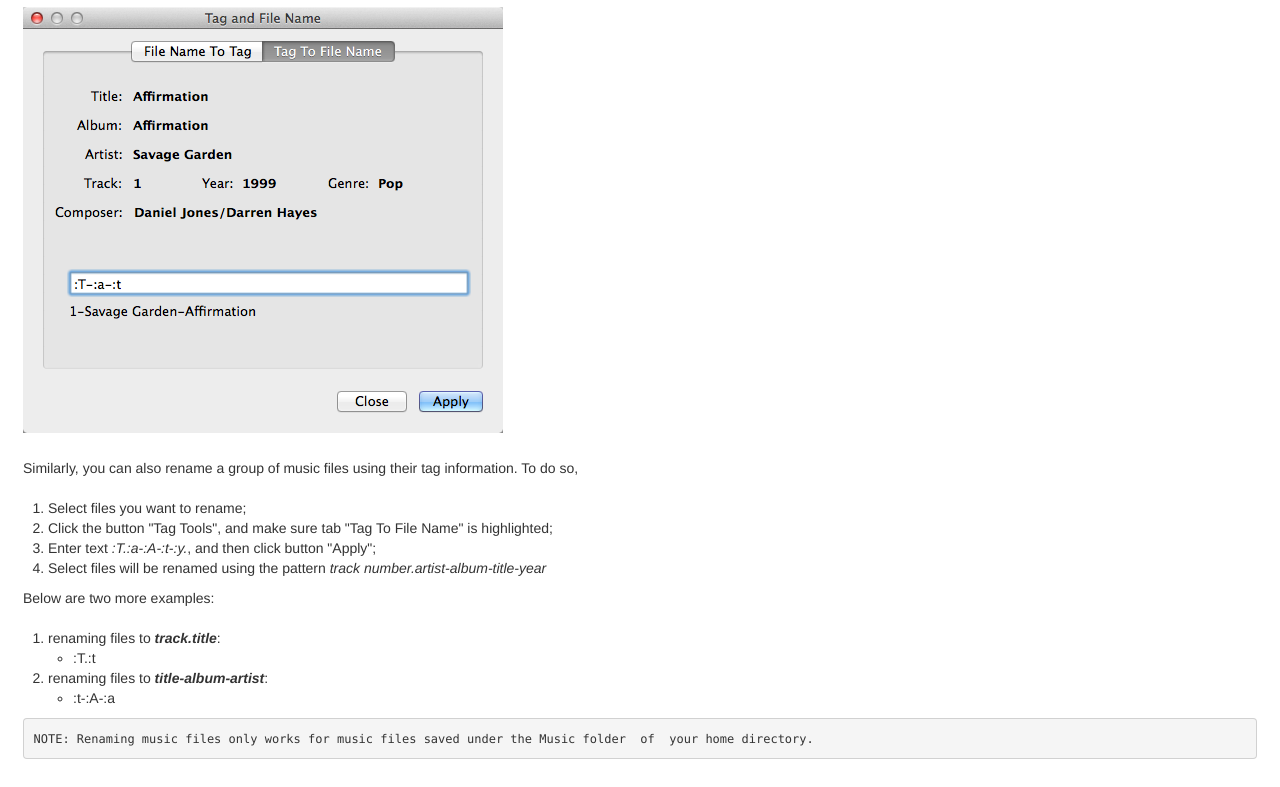
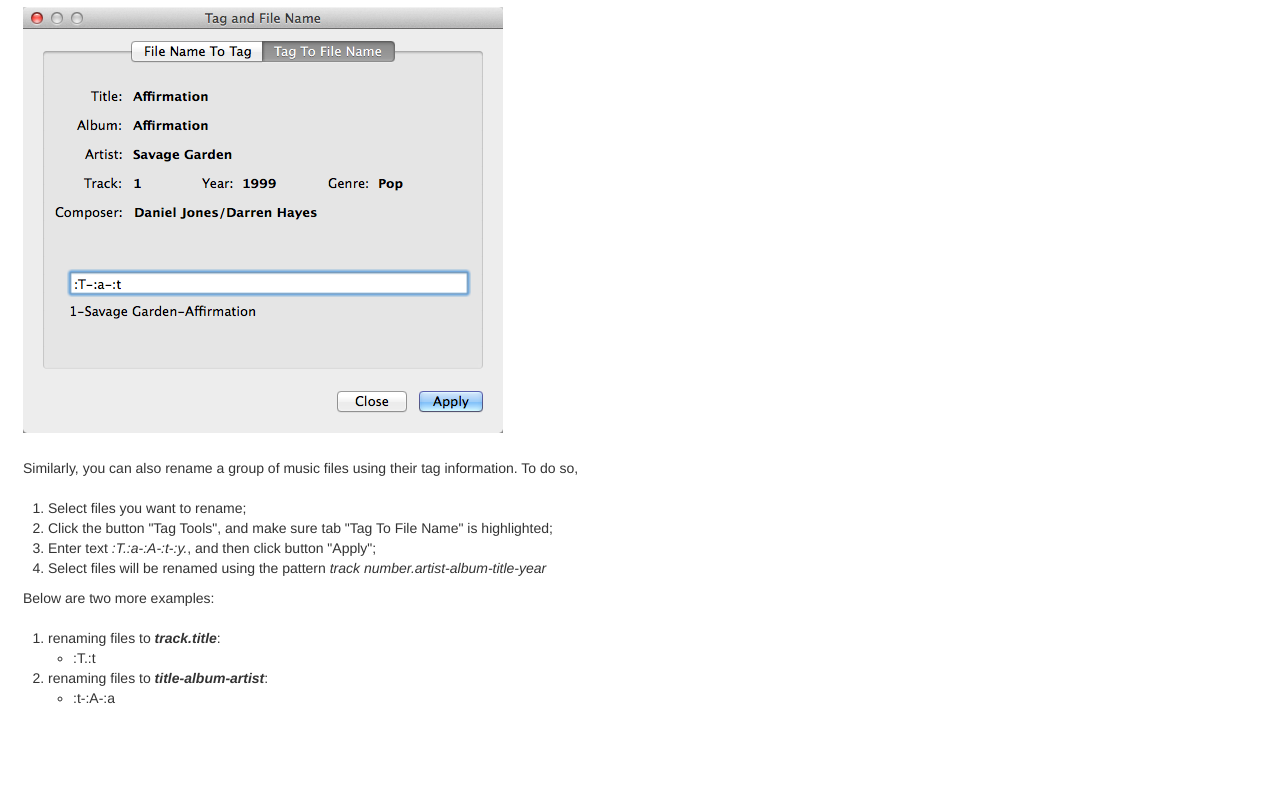
Before and after one commit to azureplus/iD3Editor, a plain HTML site: page iD3Help/index.html in a window 1280 px wide. Shown: the part 3352-4139 px from the top of the page. After the commit the page ends 4088 px from the top, so only its background shows below. Drawn offline with Linux system fonts and the light colour scheme.

Commit message:
submitted

```diff
--- a/iD3Help/index.html
+++ b/iD3Help/index.html
@@ -141,9 +141,5 @@
 <li>:t-:A-:a</li>
 </ul></li>
 </ol>
-
-<pre><code>NOTE: Renaming music files only works for music files saved under the Music folder  of  your home directory.
-</code></pre>
-
 </body>
 </html>
```
Also changed, not shown: 8 other files.
